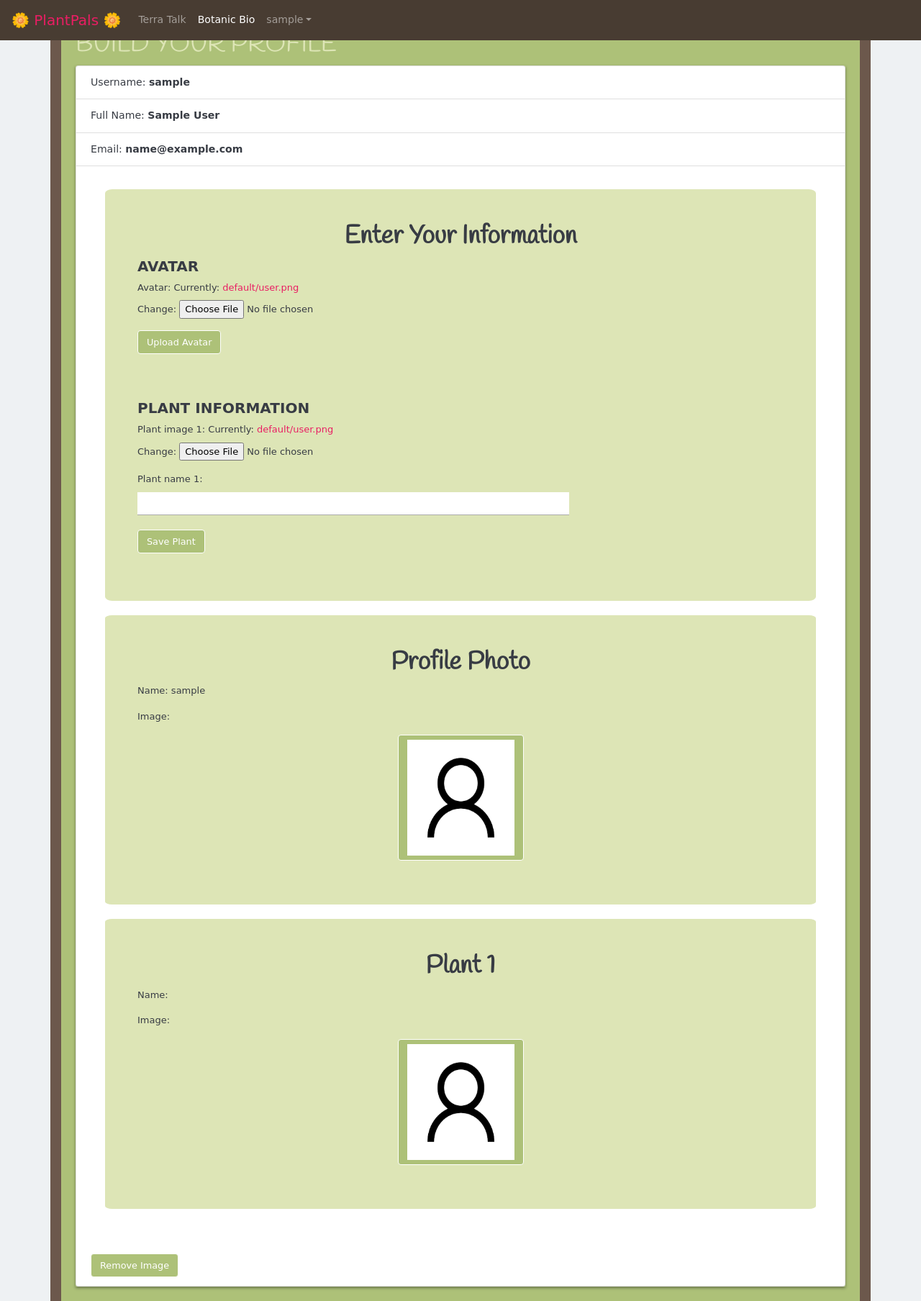
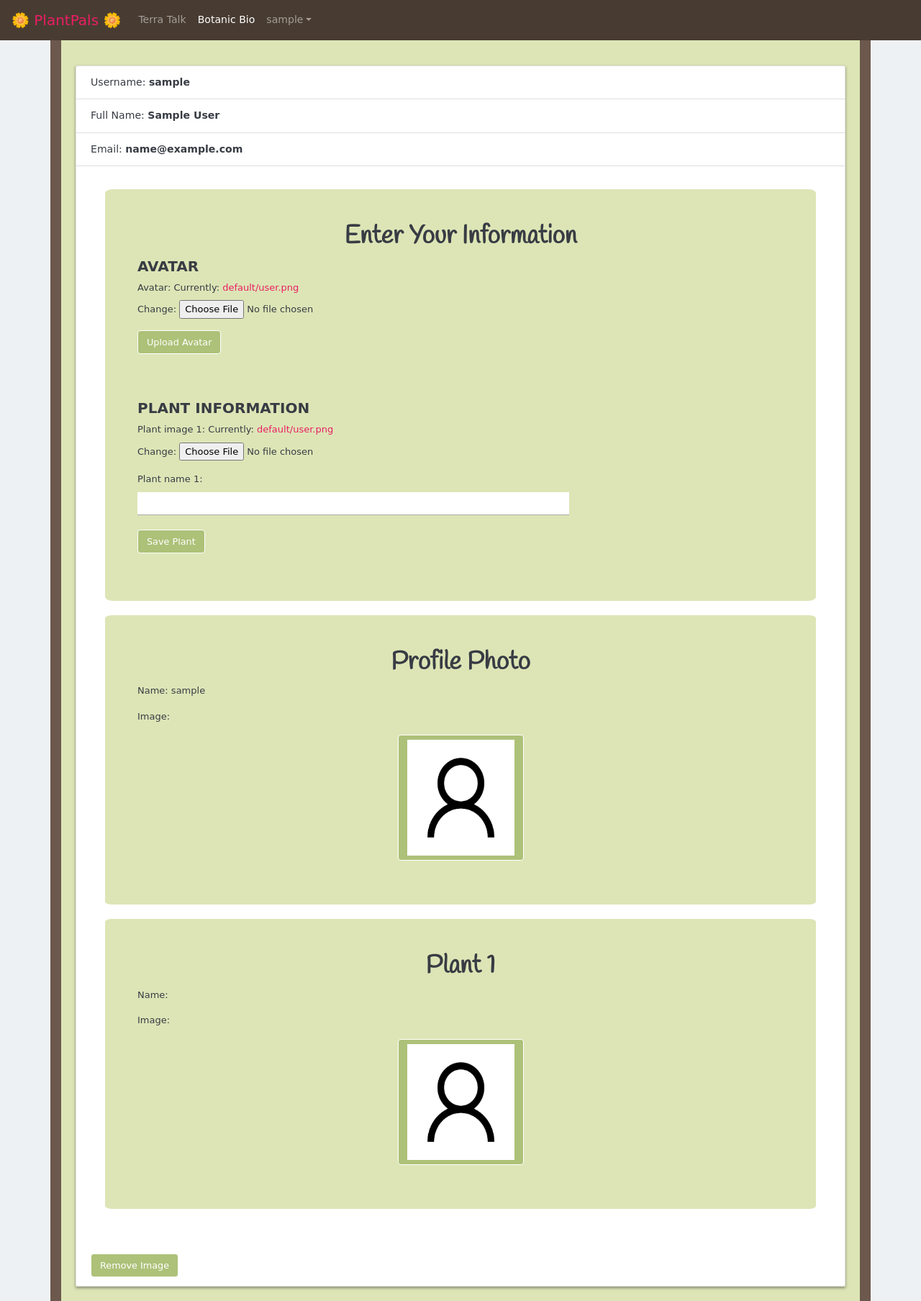
Before and after one commit to ao994/plant-pals, a Django app: page /myprofile/ in a window 1280 px wide. Shown: the whole page at 72% size. Run offline with Django 3.2, Linux system fonts and the light colour scheme; the visitor is signed in with stand-in values (Sample User, id 1); data comes from the database, SQL or seed files in the repository; some libraries are stand-ins or nearby versions; some web fonts are replaced.

Commit message:
Update style.css
Updated main page with colors

```diff
--- a/plant-pals/static/profile_of_user/style.css
+++ b/plant-pals/static/profile_of_user/style.css
@@ -54,7 +54,7 @@ body {
     padding-right: .625rem;
     height: 3.5rem;
     text-transform: uppercase;
-    background-color: #6C584C;;
+    background-color: #ADC178;
     border-bottom: 1px solid rgba(26, 54, 126, 0.125)
 }
 
@@ -79,7 +79,7 @@ body {
 }
 
 .card-body {
-    background-color: #ADC178;
+    background-color: #DDE5B6;
     flex: 1 1 auto;
     padding: 1.25rem
 }
```
